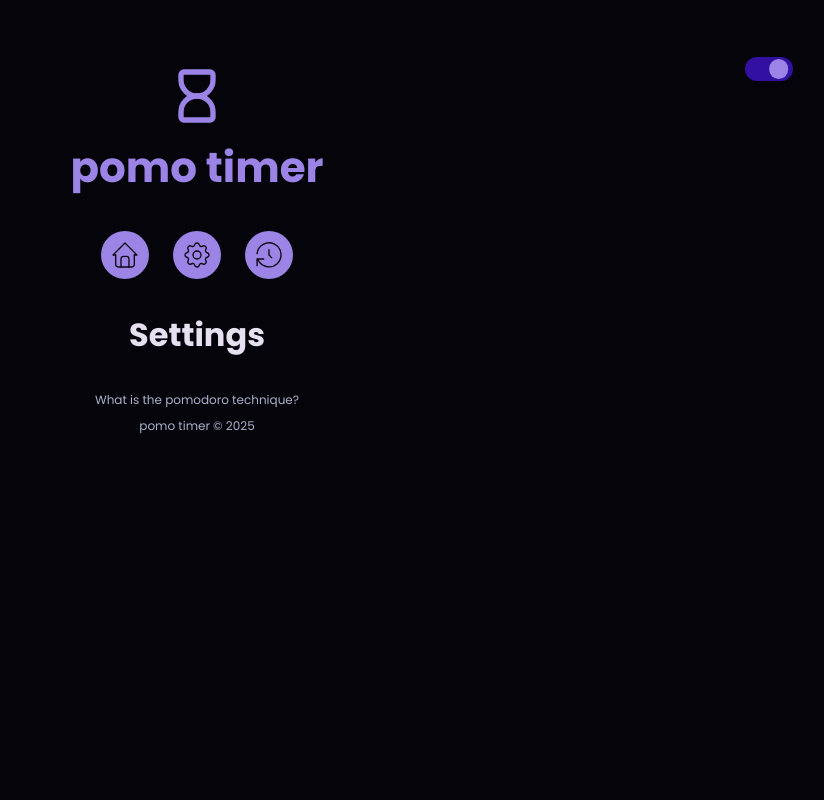
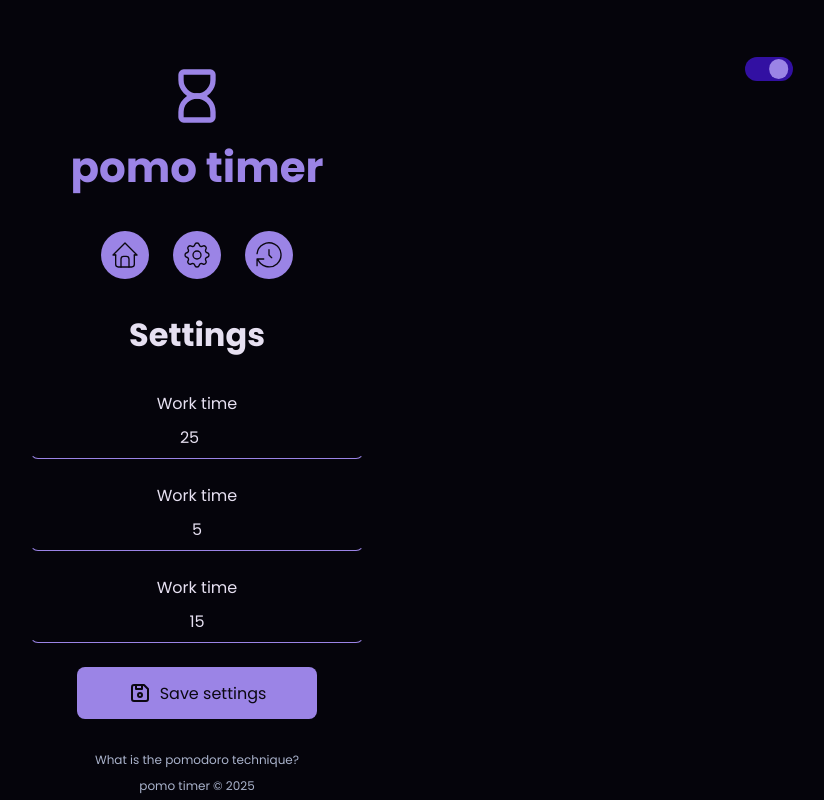
Before and after one commit to raory1/pomodoro, a React (Vite) app: page /settings in a window 1280 px wide. Shown: the whole page, without its empty margins (443-1267 px from the left). Built offline with nearby package versions, Linux system fonts and the light colour scheme.

Commit message:
feat: create form to set the cycle config time

```diff
--- a/src/pages/Settings/index.tsx
+++ b/src/pages/Settings/index.tsx
@@ -1,15 +1,86 @@
+import { IconDeviceFloppy } from '@tabler/icons-react';
+import { Button } from '../../components/Button';
 import { Container } from '../../components/Container';
 import { Heading } from '../../components/Heading';
+import { Input } from '../../components/Input';
+import { initialState } from '../../contexts/TaskContex/initialTaskState';
 import { MainTemplate } from '../../templates/MainTemplate';
 
 import style from './styles.module.css';
+import { useRef } from 'react';
+import { useTaskContext } from '../../contexts/TaskContex/useTaskContext';
 
 export function Settings() {
+  const { state } = useTaskContext();
+
+  const workTimeInputRef = useRef<HTMLInputElement>(null);
+  const shortBreakTimeInputRef = useRef<HTMLInputElement>(null);
+  const longBreakTimeInputRef = useRef<HTMLInputElement>(null);
+
+  function handleSaveSettings(e: React.FormEvent<HTMLFormElement>) {
+    e.preventDefault();
+    const workTime = workTimeInputRef.current?.value;
+    const shortBreakTime = shortBreakTimeInputRef.current?.value;
+    const longBreakTime = longBreakTimeInputRef.current?.value;
+    console.log(workTime, shortBreakTime, longBreakTime);
+  }
+
   return (
     <MainTemplate>
       <Container>
         <Heading>Settings</Heading>
       </Container>
+
+      <Container>
+        <form action="" className="form" onSubmit={handleSaveSettings}>
+          <div className="formRow">
+            <Input
+              id={'work'}
+              label={'Work time'}
+              required={true}
+              placeholder="Type your task"
+              defaultValue={state.config.work}
+              type="number"
+              ref={workTimeInputRef}
+            />
+          </div>
+
+          <div className="formRow">
+            <Input
+              id={'shortBreak'}
+              label={'Work time'}
+              required={true}
+              placeholder="Type your task"
+              defaultValue={state.config.shortBreak}
+              // type="number"
+              ref={shortBreakTimeInputRef}
+            />
+          </div>
+
+          <div className="formRow">
+            <Input
+              id={'longBreak'}
+              label={'Work time'}
+              required={true}
+              placeholder="Type your task"
+              defaultValue={state.config.longBreak}
+              // type="number"
+              ref={longBreakTimeInputRef}
+            />
+          </div>
+
+          <div className="formRow">
+            <Button
+              icon={<IconDeviceFloppy />}
+              label="Save settings"
+              variant="default"
+              aria-label="Save settings"
+              title="Save settings"
+              // type="submit"
+            />
+          </div>
+        </form>
+      </Container>
     </MainTemplate>
   );
 }
```
